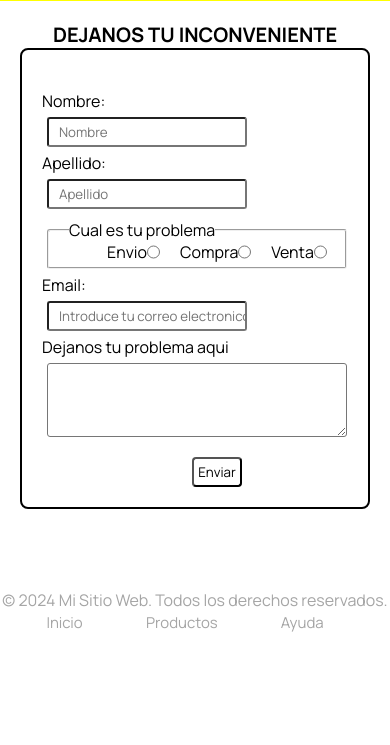
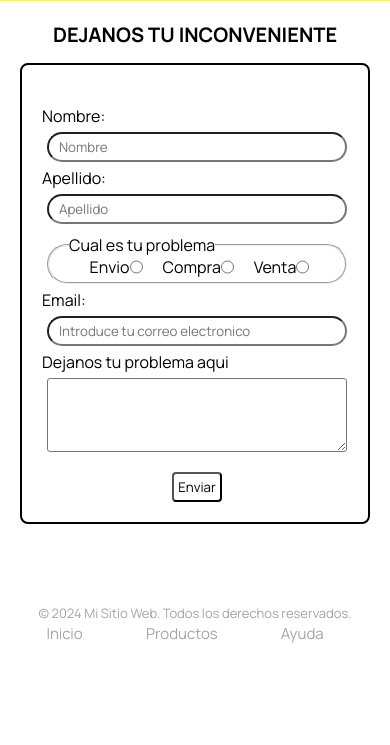
Before and after one commit to ul1sessacuna/MercadoLiebre, a plain HTML site: page ayuda.html in a window 390 px wide. Shown: the part 99-844 px from the top of the page. Drawn offline with Linux system fonts and the light colour scheme.

Commit message:
arreglos

```diff
--- a/style.css
+++ b/style.css
@@ -294,7 +294,7 @@ fieldset label input {
   }
 
   .navbar .links {
-    font-size: 8px;
+    font-size: 12px;
     display: flex;
     justify-content: center;
   }
@@ -368,45 +368,52 @@ fieldset label input {
   }
   .ayudamain h1 {
     font-size: 20px;
+    margin-bottom: 15px;
   }
   #nombre {
-    width: 200px;
+    width: 300px;
     height: 30px;
-    border-radius: 3px;
+    border-radius: 20px;
     margin: 5px;
+    outline: none;
   }
 
   #apellido {
-    width: 200px;
+    width: 300px;
     height: 30px;
-    border-radius: 3px;
+    border-radius: 20px;
     margin: 5px;
+    outline: none;
   }
 
   fieldset {
     width: 300px;
     height: 50px;
-    border-radius: 3px;
+    border-radius: 20px;
     margin: 5px;
+    padding-right: 35px;
+    outline: none;
   }
 
   #email {
-    width: 200px;
+    width: 300px;
     height: 30px;
-    border-radius: 3px;
+    border-radius: 20px;
     margin: 5px;
+    outline: none;
   }
 
   #coment {
     width: 300px;
     margin: 5px;
     border-radius: 3px;
+    outline: none;
   }
 
   #enviar {
     width: 50px;
     height: 30px;
-    margin-left: 150px;
+    margin-left: 130px;
     margin-top: 15px;
     border-radius: 4px;
     background-color: #fff;
@@ -424,7 +431,7 @@ fieldset label input {
   }
 
   .footer p {
-    font-size: 13spx;
+    font-size: 13px;
     color: rgb(165, 165, 165);
   }
 
```
